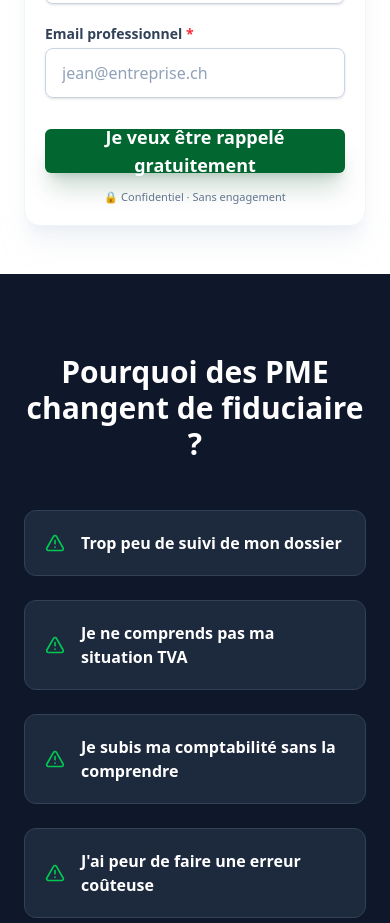
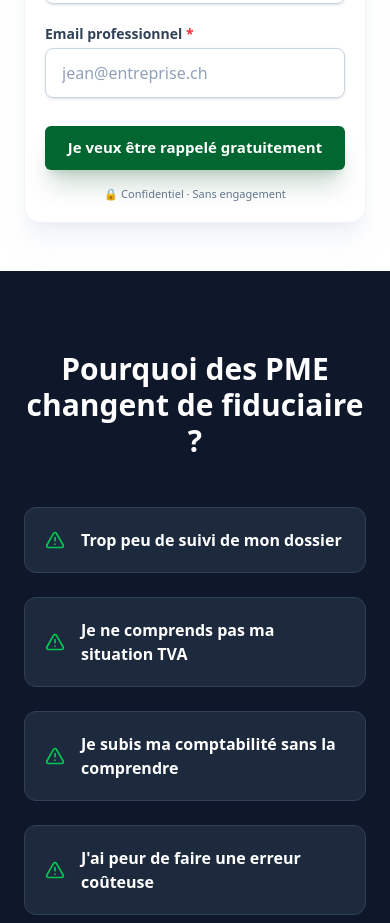
Before and after one commit to lopezdamien/fiduconnect, a Next.js app: page /lp/changer-fiduciaire-geneve in a window 390 px wide. Shown: the part 1160-2083 px from the top of the page. Built offline with nearby package versions, Linux system fonts and the light colour scheme; no server answers.

Commit message:
style(lp-form): prevent button text wrapping on mobile

```diff
--- a/components/LPForm.tsx
+++ b/components/LPForm.tsx
@@ -110,7 +110,7 @@ export function LPForm() {
 
 
             <div className="pt-2">
-                <Button type="submit" fullWidth disabled={loading} className="bg-green-800 hover:bg-green-900 text-white shadow-xl shadow-green-900/20 py-4 text-lg font-bold transition-all transform hover:scale-[1.01]">
+                <Button type="submit" fullWidth disabled={loading} className="bg-green-800 hover:bg-green-900 text-white shadow-xl shadow-green-900/20 py-3.5 sm:py-4 text-[15px] sm:text-lg font-bold transition-all transform hover:scale-[1.01] whitespace-nowrap">
                     {loading ? 'Envoi...' : 'Je veux être rappelé gratuitement'}
                 </Button>
             </div>
```
